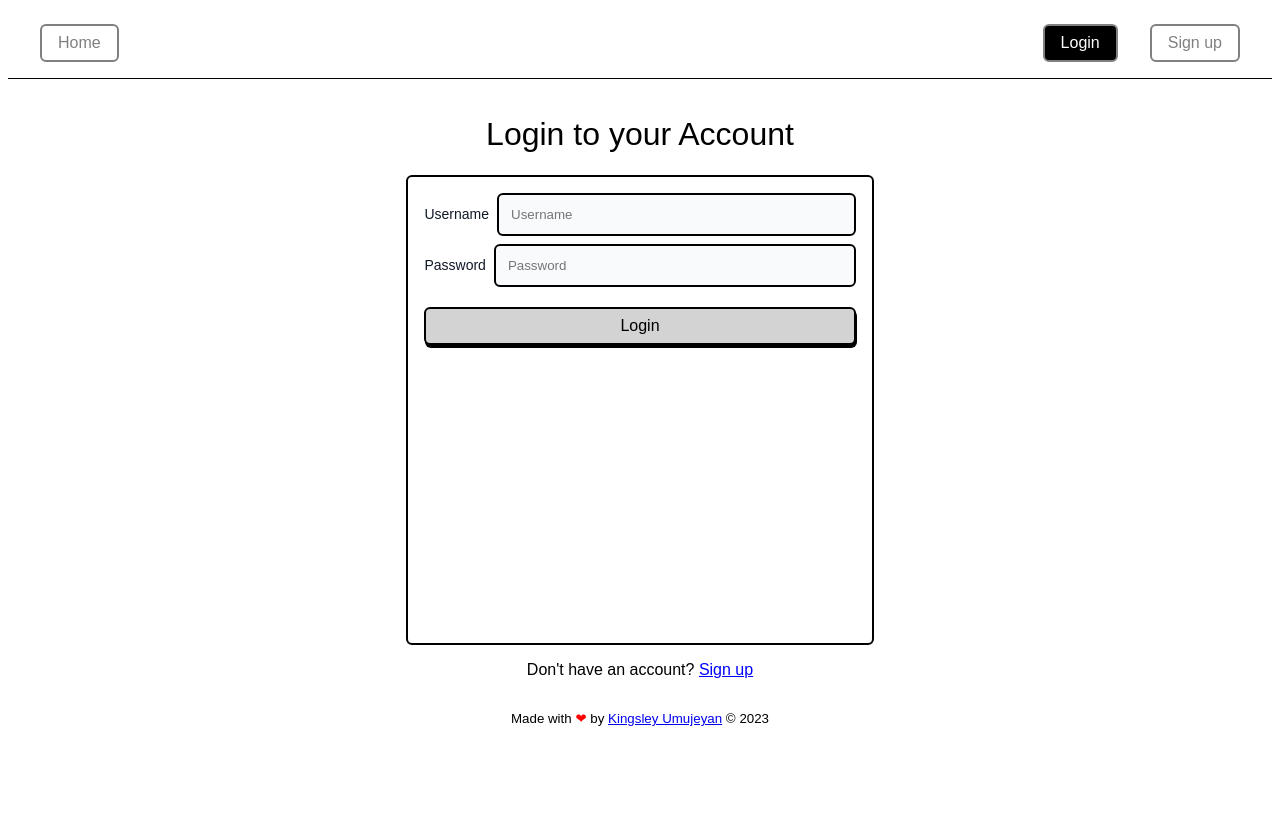
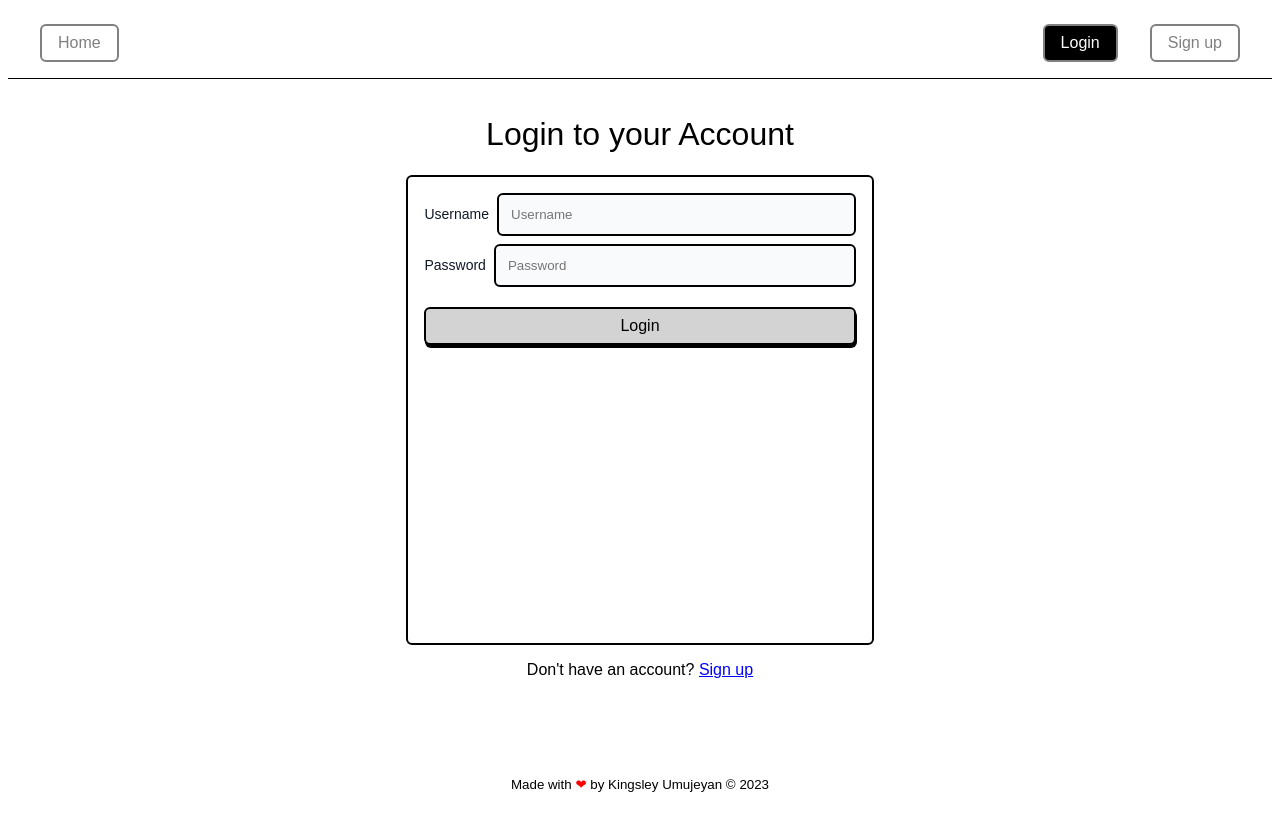
Before and after one commit to kuicpet/fake_authentication, a Vue app: page /login in a window 1280 px wide. Built offline with nearby package versions, Linux system fonts and the light colour scheme.

Commit message:
ft--updated footer

```diff
--- a/src/App.vue
+++ b/src/App.vue
@@ -3,9 +3,11 @@ import { RouterView } from 'vue-router'
 </script>
 
 <template>
-  <Navbar />
-  <RouterView />
-  <Footer />
+  <div class="container">
+    <Navbar />
+    <RouterView />
+    <Footer />
+  </div>
 </template>
 
 <script>
@@ -18,5 +20,9 @@ export default {
 </script>
 
 <style scoped>
-
+  .container {
+    min-height: 100vh;
+    display: flex;
+    flex-direction: column;
+  }
 </style>
--- a/src/components/Footer.vue
+++ b/src/components/Footer.vue
@@ -21,8 +21,8 @@ export default {
         display: flex;
         align-items: center;
         justify-content: center;
-
         margin-top: auto;
+        padding: 1rem;
     }
     small {
         margin: 0 1rem;
@@ -30,4 +30,8 @@ export default {
     .heart {
         color: red;
     }
+    a {
+        color: black;
+        text-decoration: none;
+    }
 </style>
--- a/src/views/ProductDetails.vue
+++ b/src/views/ProductDetails.vue
@@ -91,7 +91,7 @@
     .container {
         display: flex;
         margin: 2rem 1rem;
-        height: 100%;
+        /*height: 100%*/;
     }
    .img_container {
     margin: 1rem;
```
